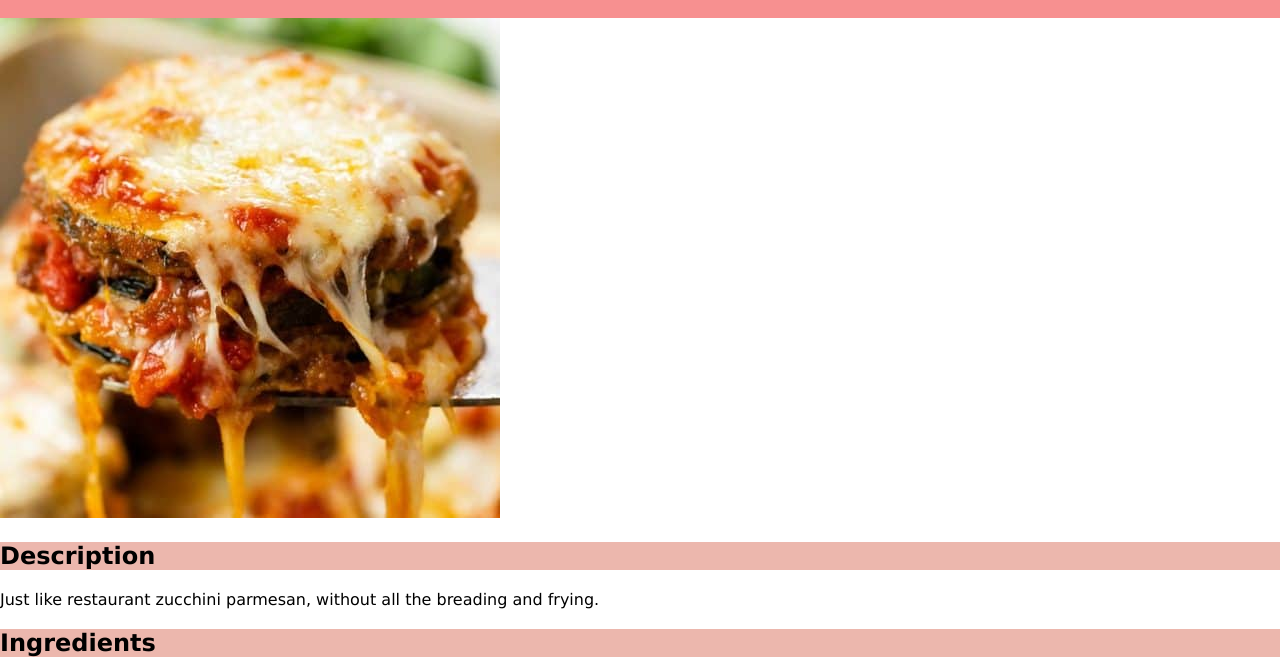
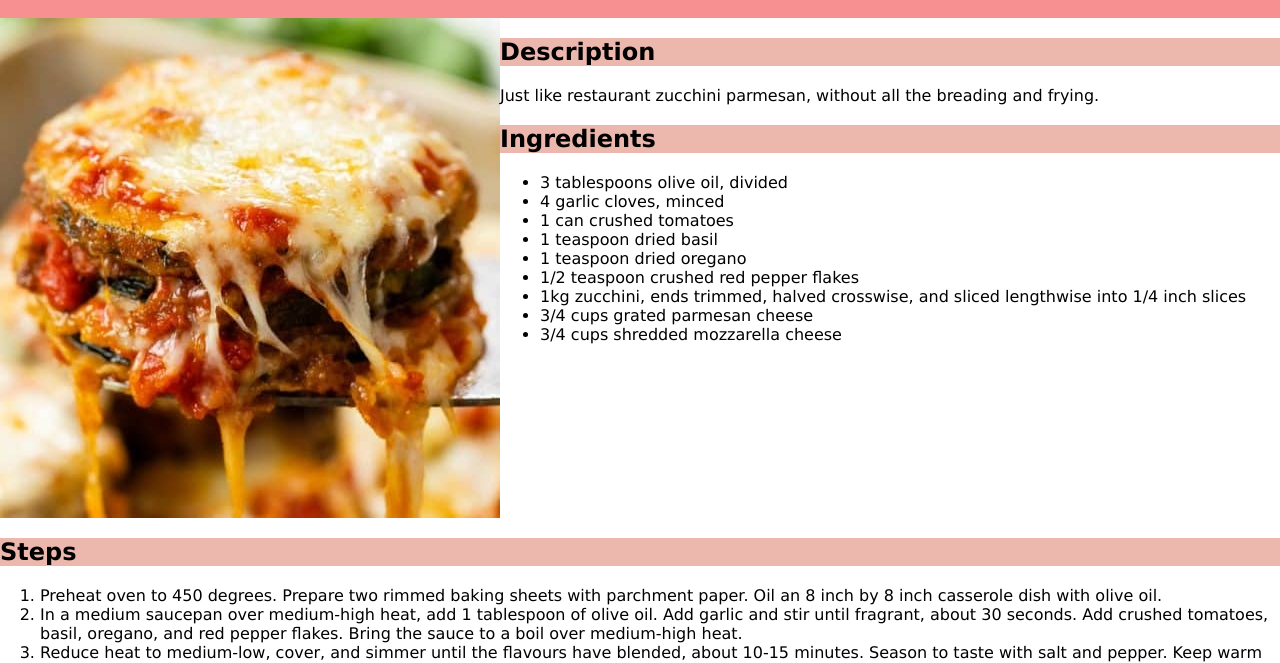
Before and after one commit to cj-white/odin-recipes, a plain HTML site: page recipes/zucchini-parm.html in a window 1280 px wide. Shown: the part 60-723 px from the top of the page. Drawn offline with Linux system fonts and the light colour scheme.

Commit message:
add flexbox and update README.md

```diff
--- a/recipes/zucchini-parm.html
+++ b/recipes/zucchini-parm.html
@@ -6,10 +6,11 @@
     <title>Zucchini Parmesan Casserole</title>
 </head>
 <body>
-    <div id="root">
     <h1>Zucchini Parmesan Casserole</h1>
+    <div class="container">
         <img src="../images/zucchini-parm.jpg" alt="A gooey forkful of zucchini parmesan casserole">
 
+        <div class="intro">
             <h2>Description</h2>
             <p>Just like restaurant zucchini parmesan, without all the breading and frying.</p>
 
@@ -25,6 +26,8 @@
                 <li>3/4 cups grated parmesan cheese</li>
                 <li>3/4 cups shredded mozzarella cheese</li>
             </ul>
+        </div>
+    </div>
 
     <h2>Steps</h2>
     <ol>
@@ -35,6 +38,5 @@
         <li>Reduce heat to 375 degrees. Spread 1/4 cup tomato sauce over the bottom of the prepared casserole dish. Arrange 1/3 of the zucchini in an even layer over the tomato sauce. Spoon 1/3 of the remaining tomato sauce over zucchini. Sprinkle 1/4 cup parmesan cheese over the layer, followed by the 1/4 cup mozzarella. Repeat layers with remaining 2/3 zucchini slices, tomato sauce, and cheeses.</li>
         <li>Bake until browned and bubbling, about 30-35 minutes. Remove from oven and allow to rest 5 minutes before serving.</li>
     </ol>
-    </div>
 </body>
 </html>
--- a/style.css
+++ b/style.css
@@ -15,3 +15,12 @@ h1 {
 h2 {
     background-color: rgb(236, 183, 173);
 }
+
+.container {
+    display: flex;
+    flex-direction: row;
+}
+
+.container .intro {
+    flex: 1;
+}
```
Also changed, not shown: recipes/chili.html (+4 -0 lines), recipes/salsa.html (+4 -0 lines), 1 other file. Lines whose indentation alone changed are shown as unchanged.
